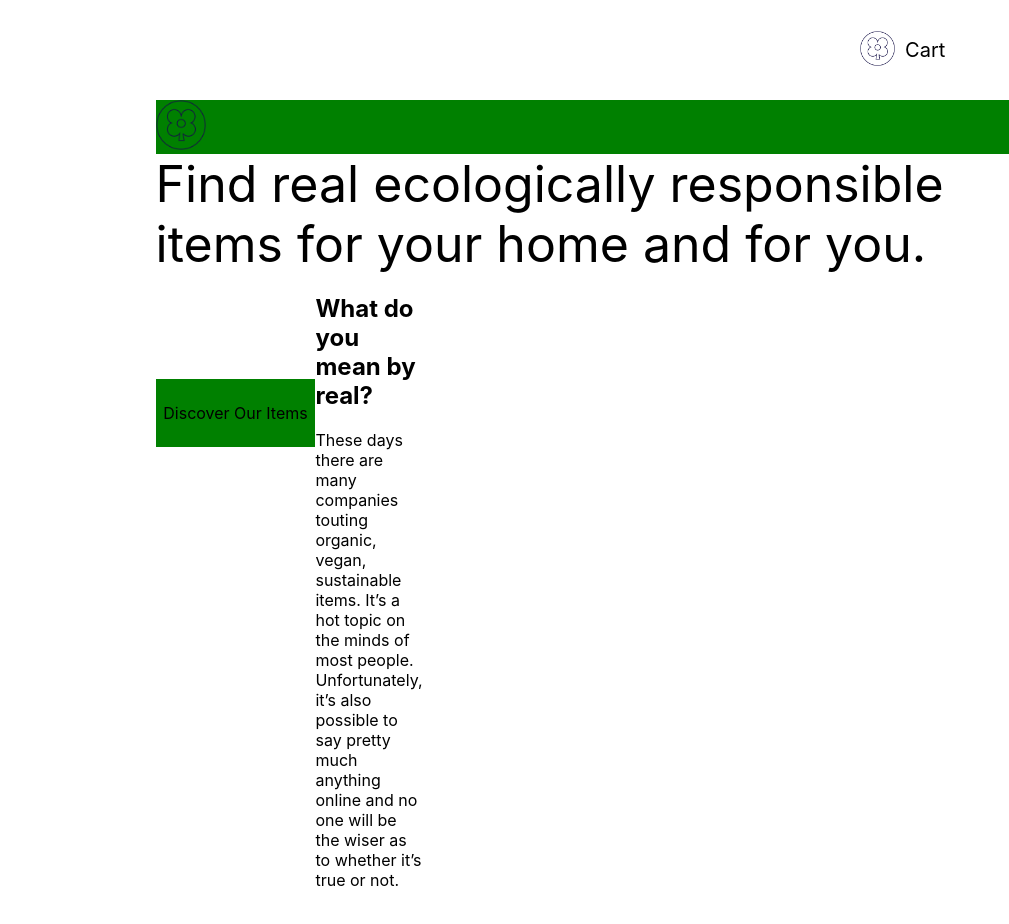
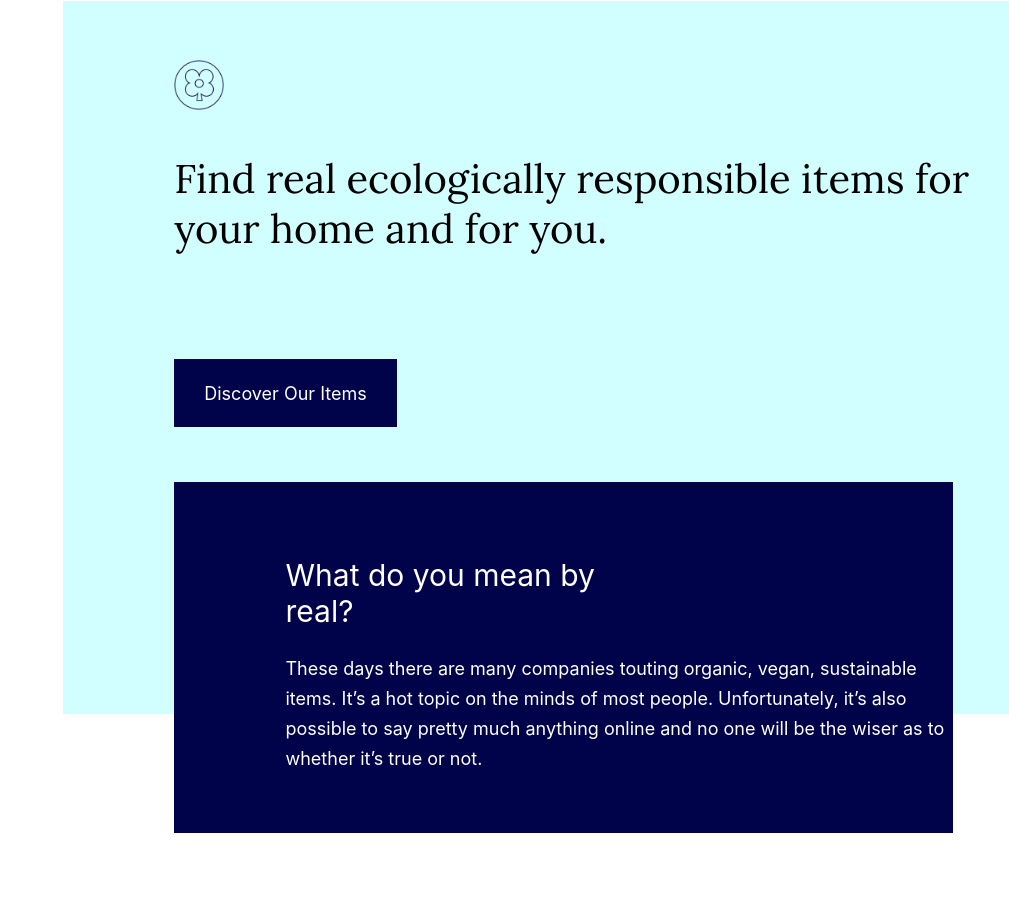
Before and after one commit to MohammedSoubaneh/new-react, a React (Create React App) app: page / in a window 1280 px wide. Shown: the top 924 px of the page, without its empty margins (271-1280 px from the left). Built offline with nearby package versions, Linux system fonts and the light colour scheme.

Commit message:
new-push-now

```diff
--- a/public/index.html
+++ b/public/index.html
@@ -3,6 +3,7 @@
   <head>
     <meta charset="utf-8" />
     <link rel="icon" href="%PUBLIC_URL%/favicon.ico" />
+    <link href="https://fonts.googleapis.com/css2?family=Lora&family=Space+Mono:wght@400;700&display=swap" rel="stylesheet" />
     <meta name="viewport" content="width=device-width, initial-scale=1" />
     <meta name="theme-color" content="#000000" />
     <meta
--- a/src/components/Hero/sectionOne.js
+++ b/src/components/Hero/sectionOne.js
@@ -8,11 +8,10 @@ function SectionOne() {
                 <div className="title">Find real ecologically responsible items for your home and for you. </div>
                 <div className="discoverButton">Discover Our Items</div>
                 <div className="heroSectionTwo">
-                <div className="SubTitleText">
-                <h1>What do you mean by real?</h1>
-                <p>These days there are many companies touting organic, vegan, sustainable items. It’s a hot topic on the minds of most people. Unfortunately, it’s also possible to say pretty much anything online and no one will be the wiser as to whether it’s true or not.</p>
+                <div className="subTitleText">What do you mean by real?</div>
+                <div className="subPgText">These days there are many companies touting organic, vegan, sustainable items. It’s a hot topic on the minds of most people. Unfortunately, it’s also possible to say pretty much anything online and no one will be the wiser as to whether it’s true or not.</div>
                 </div>
-                </div>
+                <div className="blueContainer"></div>
             </section>
         </div>
     )
--- a/src/style.css
+++ b/src/style.css
@@ -38,21 +38,26 @@
   -ms-grid-column: 9;
   -ms-grid-column-span: 15;
   grid-column: 9 / 24;
-  background-color: green;
+  z-index: 10;
+  position: relative;
+  bottom: 40px;
 }
 
 .App .heroSectionOne .title {
   -ms-grid-column: 9;
   -ms-grid-column-span: 15;
   grid-column: 9 / 24;
-  font-size: 50px;
+  font-size: 40px;
+  z-index: 10;
+  font-family: 'Lora', serif;
+  line-height: 50px;
 }
 
 .App .heroSectionOne .discoverButton {
   -ms-grid-column: 9;
-  -ms-grid-column-span: 3;
-  grid-column: 9 / 12;
-  background-color: green;
+  -ms-grid-column-span: 4;
+  grid-column: 9 / 13;
+  background-color: #000349;
   height: 68px;
   display: -webkit-box;
   display: -ms-flexbox;
@@ -65,5 +70,53 @@
           justify-content: center;
   position: relative;
   top: 105px;
+  z-index: 10;
+  font-size: 18px;
+  color: white;
+}
+
+.App .heroSectionOne .heroSectionTwo {
+  -ms-grid-column: 9;
+  -ms-grid-column-span: 14;
+  grid-column: 9 / 23;
+  position: relative;
+  top: 160px;
+  background-color: #000349;
+  height: 351px;
+  color: white;
+  display: -ms-grid;
+  display: grid;
+  -ms-grid-columns: (1fr)[14];
+      grid-template-columns: repeat(14, 1fr);
+  z-index: 10;
+}
+
+.App .heroSectionOne .heroSectionTwo .subTitleText {
+  -ms-grid-column: 3;
+  -ms-grid-column-span: 6;
+  grid-column: 3 / 9;
+  font-size: 30px;
+  position: relative;
+  top: 75px;
+}
+
+.App .heroSectionOne .heroSectionTwo .subPgText {
+  -ms-grid-column: 3;
+  -ms-grid-column-span: 12;
+  grid-column: 3 / 15;
+  font-size: 18px;
+  line-height: 30px;
+  position: relative;
+  top: 20px;
+}
+
+.App .heroSectionOne .blueContainer {
+  -ms-grid-column: 7;
+  -ms-grid-column-span: 17;
+  grid-column: 7 / 24;
+  background-color: #D1FFFF;
+  height: 713px;
+  position: relative;
+  bottom: 42rem;
 }
 /*# sourceMappingURL=style.css.map */
--- a/src/style.scss
+++ b/src/style.scss
@@ -21,23 +21,63 @@
         grid-template-columns: repeat(23, 1fr);
         .flowerImage {
             grid-column: 9 / 24;
-            background-color: green;
+            z-index: 10;
+            position: relative;
+            bottom: 40px;
     }
 
         .title {
             grid-column: 9 / 24;
-            font-size: 50px;
+            font-size: 40px;
+            z-index: 10;
+            font-family: 'Lora', serif;
+            line-height: 50px;
+
         }
         .discoverButton {
-            grid-column: 9 / 12;
-            background-color: green;
+            grid-column: 9 / 13;
+            background-color: #000349;
             height: 68px;
             display: flex;
             align-items: center;
             justify-content: center;
             position: relative;
             top: 105px;
+            z-index: 10;
+            font-size: 18px;
+            color: white;
 
+        }
+        .heroSectionTwo {
+            grid-column: 9 / 23;
+            position: relative;
+            top: 160px;
+            background-color: #000349;
+            height: 351px;
+            color: white;
+            display: grid;
+            grid-template-columns: repeat(14, 1fr);
+            z-index: 10;
+            .subTitleText {
+                grid-column: 3 / 9;
+                font-size: 30px;
+                position: relative;
+                top: 75px;
+            }
+            .subPgText {
+                grid-column: 3 / 15;
+                font-size: 18px;
+                line-height: 30px;
+                position: relative;
+                top: 20px;
+            }
+        }
+        .blueContainer {
+            grid-column: 7 / 24;
+            background-color: #D1FFFF;
+            height: 713px;
+            position: relative;
+            bottom: 42rem;
         }
     }
   }
```
Also changed, not shown: src/components/Side Bar/SideBar.js (deleted, +0 -11 lines), src/components/Sustainable Home Items/sectionThree.js (renamed from src/components/Sustainable Home Iteams/sectionThree.js), 1 other file (tests, documents, lock files or other folders).
